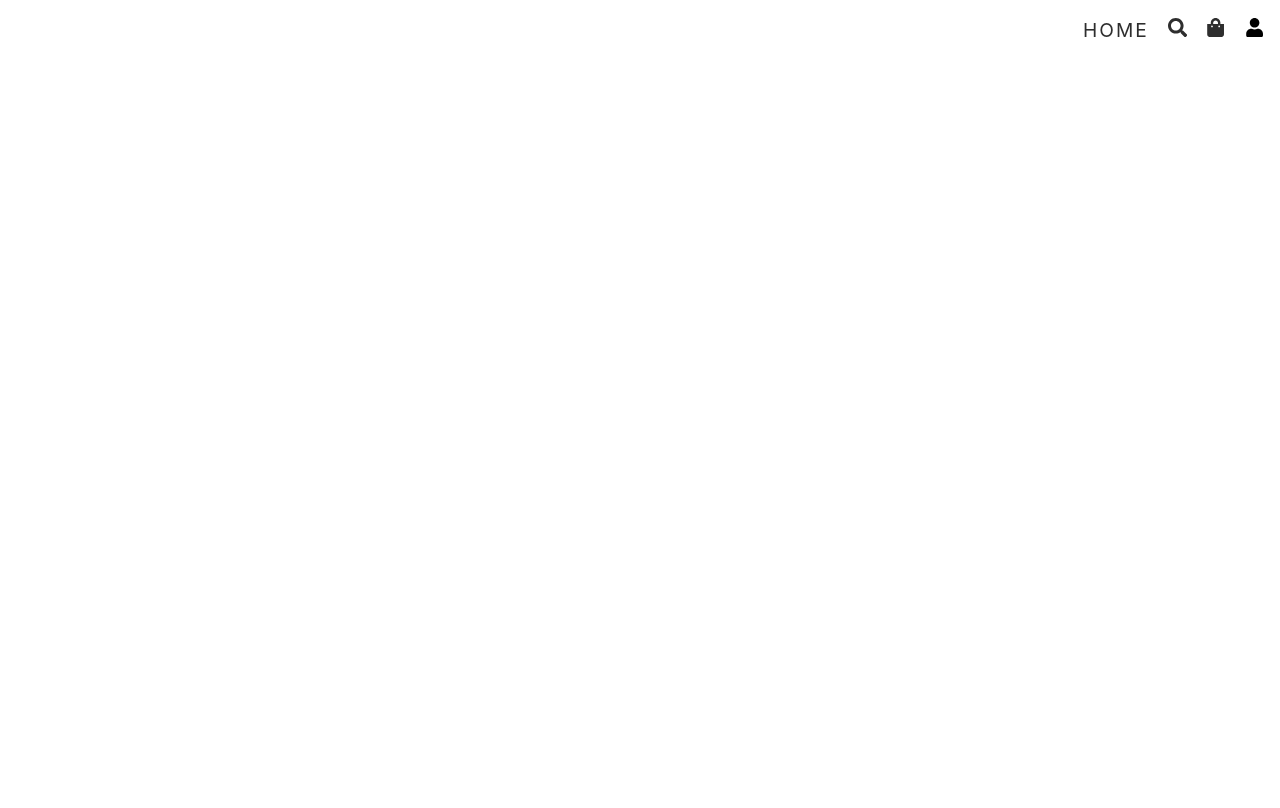
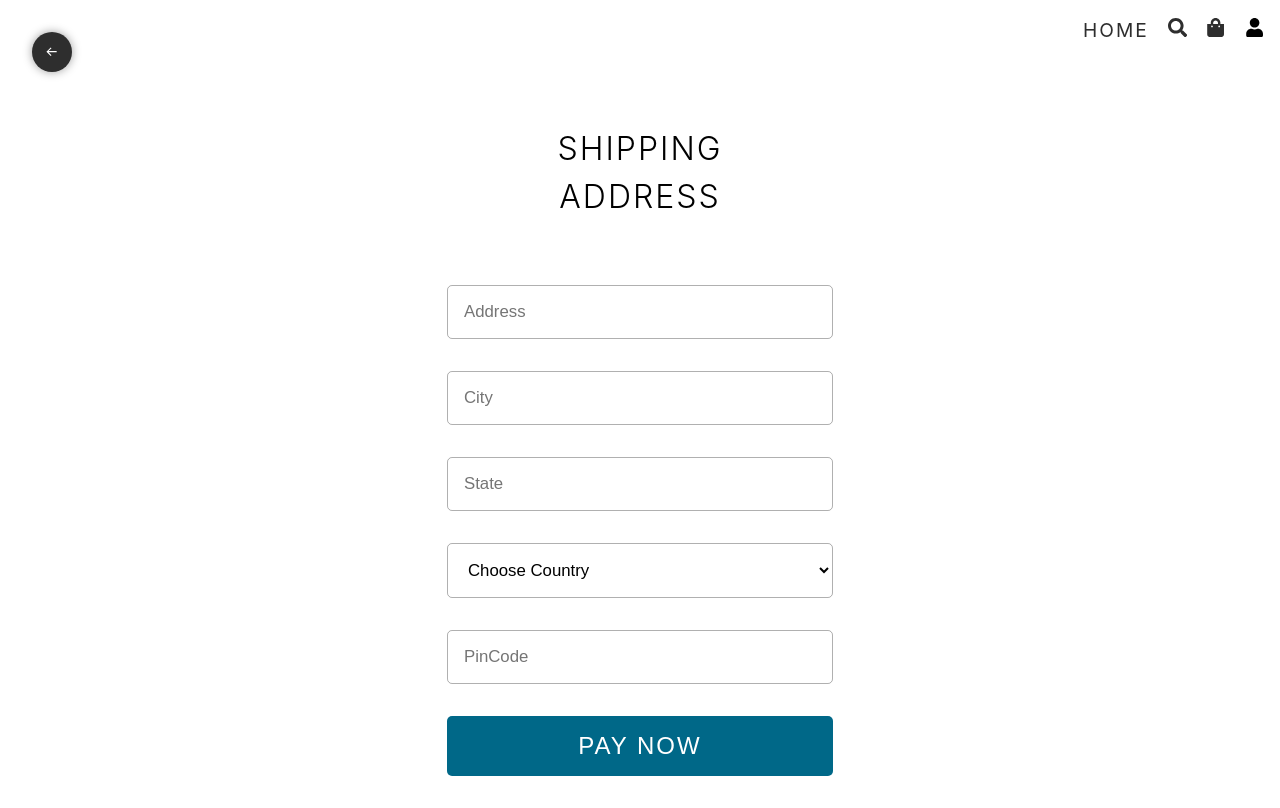
Before and after one commit to KrishnaKumarchaudhary/E-commersWithNodeReact, a React (Vite) app in the folder ecommerceFrontEnd/: page /shipping in a window 1280 px wide. Before the commit this address had no page. Built offline with nearby package versions, Linux system fonts and the light colour scheme.

Commit message:
Shopping Page Complete

```diff
--- a/ecommerceFrontEnd/src/App.tsx
+++ b/ecommerceFrontEnd/src/App.tsx
@@ -5,7 +5,7 @@
 const Home = lazy(() => import("./pages/home"));
 const Search = lazy(() => import("./pages/search"));
 const Cart = lazy(() => import("./pages/cart"));
-
+const Shipping = lazy(() => import("./pages/shipping"));
 //Admin Route Importing
 const Dashboard = lazy(() => import("./pages/admin/dashboard"));
 const Products = lazy(() => import("./pages/admin/products"));
@@ -36,6 +36,11 @@
           <Route path="/search" element={<Search />} />
           <Route path="/cart" element={<Cart />} />
 
+          {/* Logged in user Router */}
+
+          <Route>
+            <Route path="/shipping" element={<Shipping />} />
+          </Route>
           {/* Admin Rotues */}
           <Route
           // element={
--- /dev/null
+++ b/ecommerceFrontEnd/src/pages/shipping.tsx
@@ -0,0 +1,78 @@
+import { ChangeEvent, useState } from "react";
+import { BiArrowBack } from "react-icons/bi";
+import { useNavigate } from "react-router-dom";
+
+const Shipping = () => {
+  const navigate = useNavigate();
+  const [shippingInfo, setShippingInfo] = useState({
+    address: "",
+    city: "",
+    state: "",
+    country: "",
+    pinCode: "",
+  });
+  const changeHandler = (
+    e: ChangeEvent<HTMLInputElement | HTMLSelectElement>
+  ) => {
+    setShippingInfo((prev) => ({ ...prev, [e.target.name]: e.target.value }));
+  };
+  return (
+    <div className="shipping">
+      <button className="back-btn" onClick={() => navigate("/cart")}>
+        <BiArrowBack />
+      </button>
+      <form action="">
+        <h1>Shipping Address</h1>
+        <input
+          required
+          type="text"
+          placeholder="Address"
+          name="address"
+          value={shippingInfo.address}
+          onChange={changeHandler}
+        />
+        <input
+          required
+          type="text"
+          placeholder="City"
+          name="city"
+          value={shippingInfo.city}
+          onChange={changeHandler}
+        />
+        <input
+          required
+          type="text"
+          placeholder="State"
+          name="state"
+          value={shippingInfo.state}
+          onChange={changeHandler}
+        />
+        <select
+          name="country"
+          id="country"
+          required
+          value={shippingInfo.country}
+          onChange={changeHandler}
+        >
+          <option value={""}>Choose Country</option>
+          <option value={"india"}>India</option>
+          <option value={"pakistan"}>Pakistan</option>
+          <option value={"nepal"}>Nepal</option>
+          <option value={"srilanka"}>SriLanka</option>
+          <option value={"usa"}>USA</option>
+        </select>
+        <input
+          required
+          type="number"
+          placeholder="PinCode"
+          name="pinCode"
+          value={shippingInfo.pinCode}
+          onChange={changeHandler}
+        />
+        <button type="submit">Pay Now</button>
+      </form>
+    </div>
+  );
+};
+
+export default Shipping;
--- a/ecommerceFrontEnd/src/styles/_cart.scss
+++ b/ecommerceFrontEnd/src/styles/_cart.scss
@@ -1,7 +1,7 @@
 .cart {
   padding: 2rem 4rem;
   @include flex(row, stretch, space-between, 4rem);
-  height: calc(100vh - 4rem);
+  height: calc(100% - 4rem);
   > main {
     width: 70%;
     > h1 {
--- a/ecommerceFrontEnd/src/styles/_home.scss
+++ b/ecommerceFrontEnd/src/styles/_home.scss
@@ -2,7 +2,7 @@
   padding: 2rem 5%;
   display: flex;
   flex-direction: column;
-  height: calc(100vh - 4rem);
+  height: calc(100% - 4rem);
   width: 100%;
 
   > section {
--- /dev/null
+++ b/ecommerceFrontEnd/src/styles/_shipping.scss
@@ -0,0 +1,50 @@
+.shipping {
+  @include flex;
+  .back-btn {
+    @include square(2.5rem);
+    // background-color: $color2;
+    // color: $color1;
+    @include flex;
+    position: fixed;
+    top: 2rem;
+    left: 2rem;
+    border-radius: 100%;
+    @include btn(0px, $color2, $color1);
+    @include baseShadow;
+    svg {
+      transition: all 0.3s;
+    }
+    &:hover svg {
+      translate: -0.25rem;
+    }
+  }
+  > form {
+    max-width: 450px;
+    width: 100%;
+    @include flex(column, center, stretch, 2rem);
+    padding: 2rem;
+
+    > h1 {
+      @include heading(2px);
+      margin: 2rem;
+      text-align: center;
+    }
+    > input,
+    > select {
+      @include inputStyle;
+      border: 1px solid rgba(31, 31, 31, 0.351);
+      font-size: 1.05rem;
+      border-radius: 5px;
+    }
+    > button {
+      @include btn(1rem, $color3, $color1);
+      border-radius: 5px;
+      font-size: 1.5rem;
+      text-transform: uppercase;
+      letter-spacing: 2px;
+      &:hover {
+        opacity: 0.8;
+      }
+    }
+  }
+}
--- a/ecommerceFrontEnd/src/styles/admin-styles/_mixin.scss
+++ b/ecommerceFrontEnd/src/styles/admin-styles/_mixin.scss
@@ -46,3 +46,13 @@
 @mixin baseShadow() {
   box-shadow: 0 0 10px rgba(0, 0, 0, 0.384);
 }
+
+//Main Application mixin
+@mixin btn($padding: 0.5rem 1rem, $bg: none, $color: none) {
+  border: none;
+  outline: none;
+  cursor: pointer;
+  padding: $padding;
+  background-color: $bg;
+  color: $color;
+}
--- a/ecommerceFrontEnd/src/styles/app.scss
+++ b/ecommerceFrontEnd/src/styles/app.scss
@@ -35,6 +35,8 @@
 
 @import "home";
 @import "cart";
+@import "Shipping";
+
 @import "admin-styles/dashboard";
 @import "admin-styles/products";
 @import "admin-styles/chart";
```
